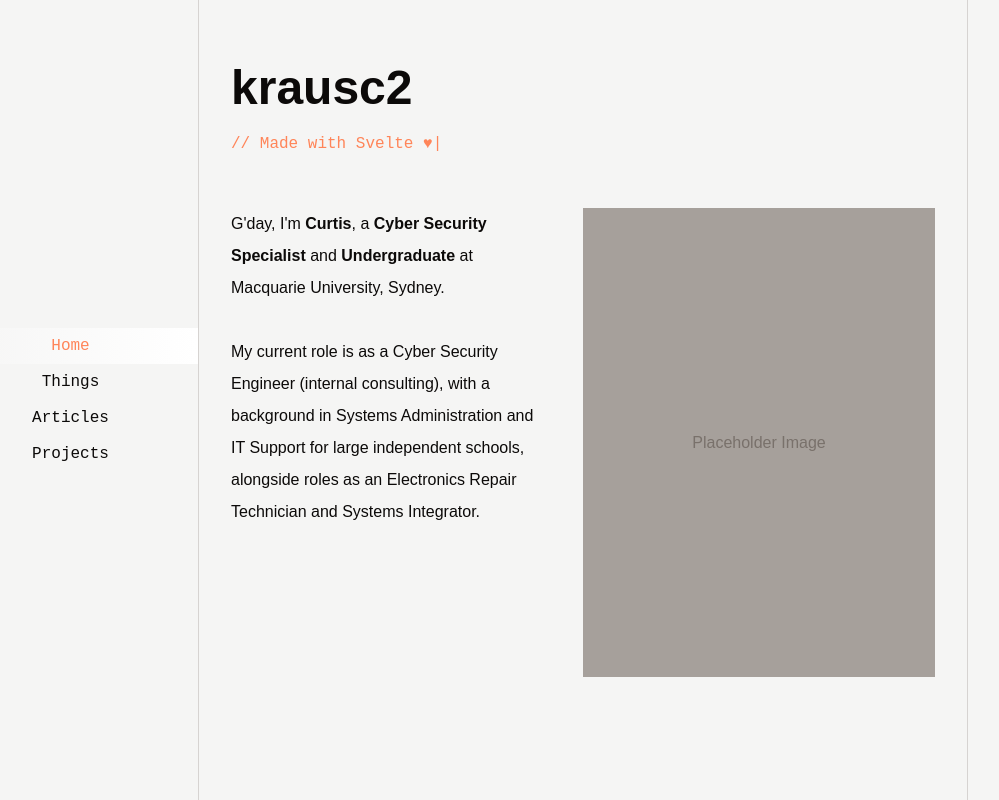
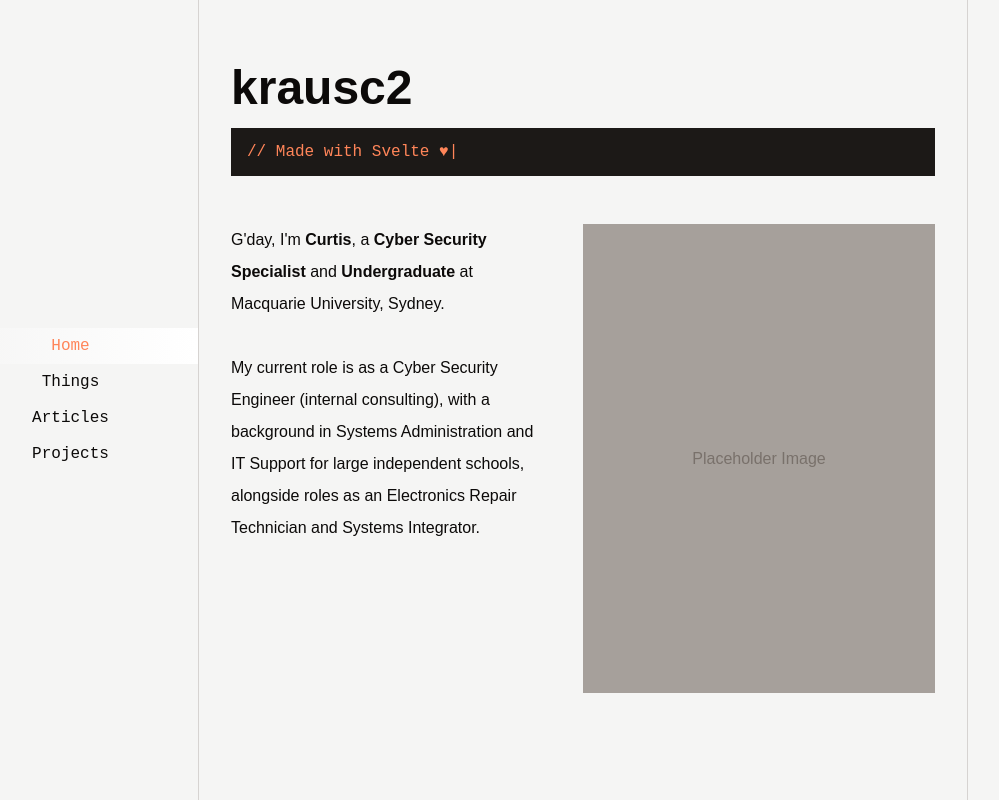
Before and after one commit to krausc2/kc2.dev, a SvelteKit app: page / in a window 1280 px wide. Shown: the whole page, without its empty margins (57-1056 px from the left). Built offline with nearby package versions, Linux system fonts and the light colour scheme.

Commit message:
feat: add faux terminal bg to splash

```diff
--- a/src/routes/+page.svelte
+++ b/src/routes/+page.svelte
@@ -9,7 +9,7 @@
 
 <section class="mb-32 flex flex-col">
 	<p class="mb-4 text-5xl leading-none font-bold">krausc2</p>
-	<p class="mb-12 font-mono text-custom-coral">
+	<p class="mb-12 w-full bg-stone-900 px-4 py-2 font-mono text-custom-coral">
 		<!-- #TODO Fix layout reserving space so page does not jump when splash changes -->
 		// {splash.value}<span class="cursor">|</span>
 	</p>
```
